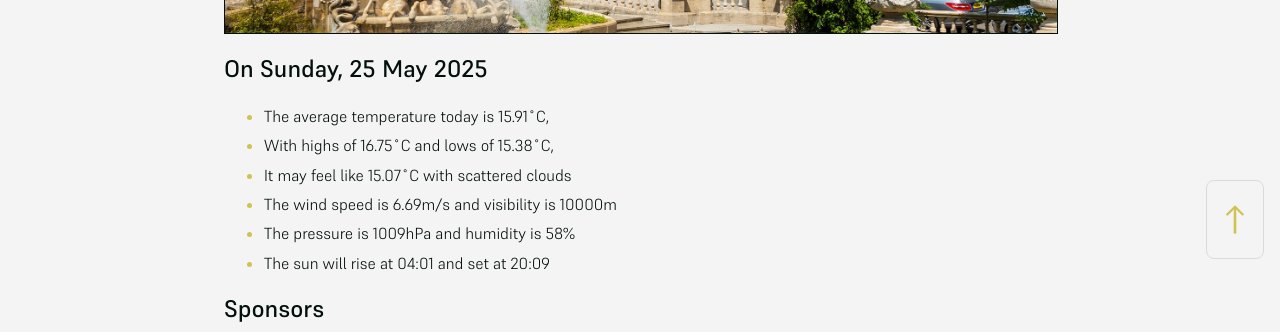
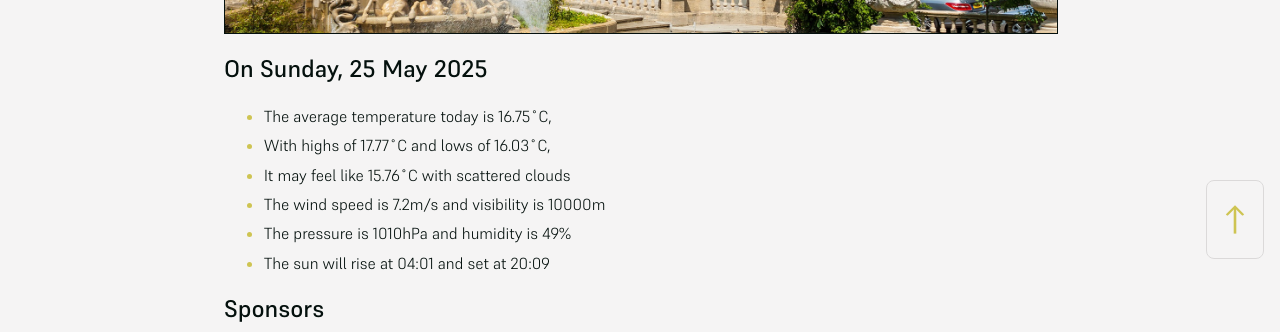
Before and after one commit to mat-0/cheltenham-open-data, a Jekyll site: the page built from index.md, in a window 1280 px wide. Shown: the part 625-957 px from the top of the page. Built offline with Jekyll 4.4.1, drawn with Linux system fonts in a browser that asks for light colours.

Commit message:
Updated 2025-05-25 10:57:44

```diff
--- a/index.md
+++ b/index.md
@@ -10,11 +10,11 @@ seo: Menu
 <!-- weather_marker starts -->
 ## On Sunday, 25 May 2025
 
-- The average temperature today is 15.91˚C,
-- With highs of 16.75˚C and lows of 15.38˚C,
-- It may feel like 15.07˚C with scattered clouds
-- The wind speed is 6.69m/s and visibility is 10000m
-- The pressure is 1009hPa and humidity is 58%
+- The average temperature today is 16.75˚C,
+- With highs of 17.77˚C and lows of 16.03˚C,
+- It may feel like 15.76˚C with scattered clouds
+- The wind speed is 7.2m/s and visibility is 10000m
+- The pressure is 1010hPa and humidity is 49%
 - The sun will rise at 04:01 and set at 20:09
 
 <!-- weather_marker ends -->
```
Also changed, not shown: _data/flood.json (+4 -25 lines), _pages/fix-my-street.md (+1 -1 lines), _pages/news.md (+6 -6 lines).
